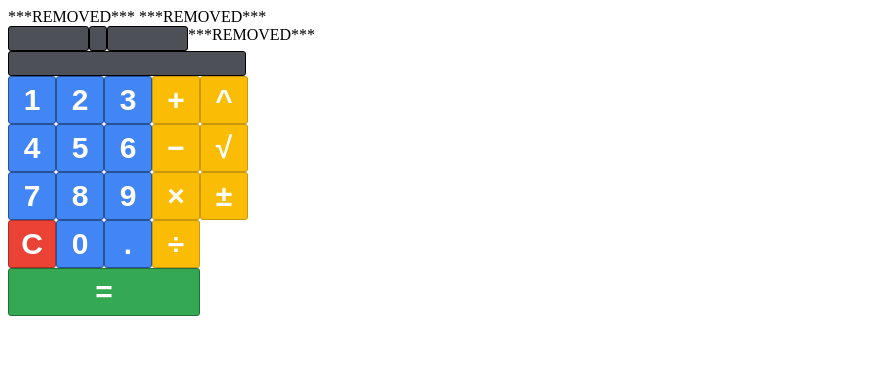
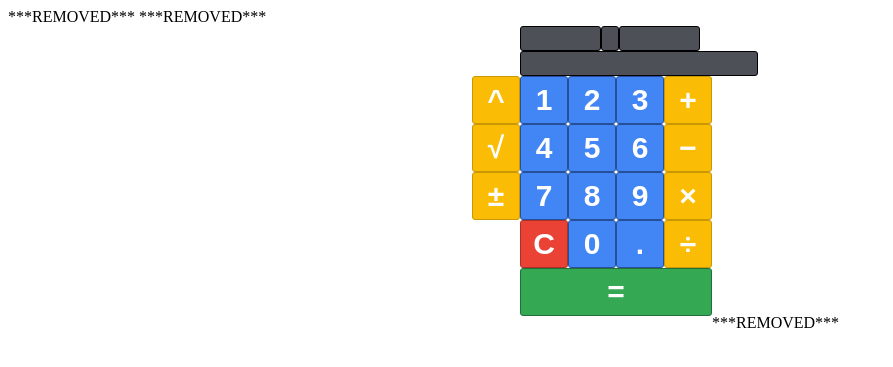
Before and after one commit to TechnicallyDifficult/Codeup-Web-Exercises, a PHP site: page /calculator.html in a window 1280 px wide. Shown: the top 367 px of the page, without its empty margins (0-893 px from the left). Run offline with PHP 8.4, Linux system fonts and the light colour scheme.

Commit message:
Updates calculator to now recognize keypresses. Also updates styling and structure a bit.

```diff
--- a/public/calculator.html
+++ b/public/calculator.html
@@ -16,21 +16,21 @@
 				<input type="text" id="answer-field" class="answer" readonly>
 			</div>
 			<div class="buttonContainer">
+				<button id="btn-power" class="operatorKey">^</button>
 				<button id="btn-one" class="numberKey">1</button>
 				<button id="btn-two" class="numberKey">2</button>
 				<button id="btn-three" class="numberKey">3</button>
 				<button id="btn-plus" class="operatorKey">+</button>
-				<button id="btn-power" class="operatorKey">^</button>
+				<button id="btn-sqrt" class="operatorKey">√</button>
 				<button id="btn-four" class="numberKey">4</button>
 				<button id="btn-five" class="numberKey">5</button>
 				<button id="btn-six" class="numberKey">6</button>
 				<button id="btn-minus" class="operatorKey">−</button>
-				<button id="btn-sqrt" class="operatorKey">√</button>
+				<button id="btn-negative" class="operatorKey">±</button>
 				<button id="btn-seven" class="numberKey">7</button>
 				<button id="btn-eight" class="numberKey">8</button>
 				<button id="btn-nine" class="numberKey">9</button>
 				<button id="btn-times" class="operatorKey">×</button>
-				<button id="btn-negative" class="operatorKey">±</button>
 				<button id="btn-clear" class="clearKey">C</button>
 				<button id="btn-zero" class="numberKey">0</button>
 				<button id="btn-point" class="pointKey">.</button>
--- a/public/css/calculator.css
+++ b/public/css/calculator.css
@@ -25,6 +25,8 @@ input {
 	float: left;
 	border-radius: 3px;
 	text-align: right;
+	position: relative;
+	left: 48px;
 }
 
 input:focus {
@@ -49,6 +51,11 @@ input:focus {
 	border: 1px solid #26519a;
 }
 
+.pointKey, #btn-zero, #btn-divide {
+	position: relative;
+	left: 48px;
+}
+
 .operatorKey {
 	background-color: #fbbc05;
 	border: 1px solid #ca9705;
@@ -57,14 +64,26 @@ input:focus {
 .clearKey {
 	background-color: #ea4335;
 	border: 1px solid #a93127;
+	position: relative;
+	left: 48px;
 }
 
 .equalsKey {
 	width: 192px;
 	background-color: #34a853;
 	border: 1px solid #236f37;
+	position: relative;
+	left: 48px;
 }
 
 button:nth-child(1), button:nth-child(6), button:nth-child(11), button:nth-child(16), button:nth-child(20) {
 	clear: left;
 }
+
+main {
+	position: relative;
+	width: 240px;
+	height: 288px;
+	left: -48px;
+	margin: auto;
+}
```
Also changed, not shown: public/js/calculator.js (+60 -0 lines).
